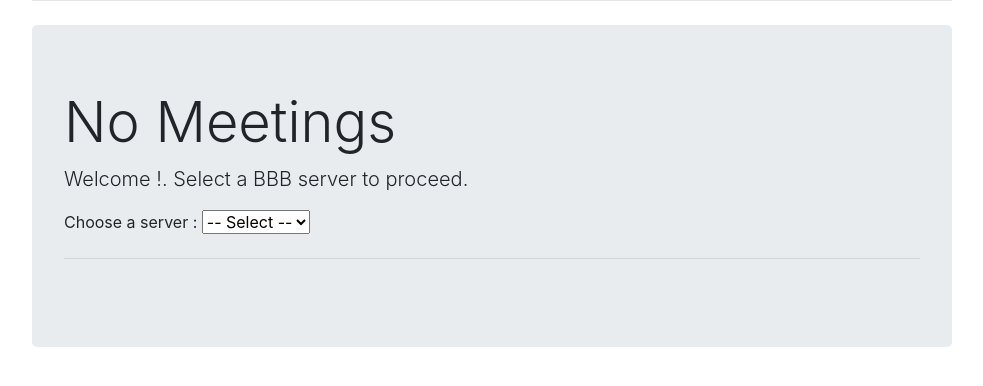
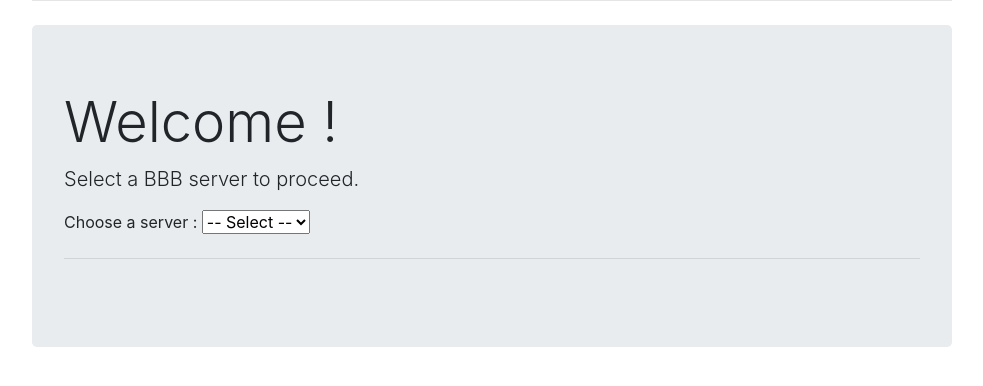
Before and after one commit to sriharshamvs/BlueCoat, a Django app: template meetings/templates/meetings/home.html in a window 1280 px wide. Shown: the part 56-442 px from the top of the page, without its empty margins (148-1131 px from the left). Run offline with Django 3.2, Linux system fonts and the light colour scheme; the template is opened without the code that fills it, so the values that code supplies are empty; some libraries are stand-ins or nearby versions.

Commit message:
Changed No Meetings Page, Added user log

```diff
--- a/meetings/templates/meetings/home.html
+++ b/meetings/templates/meetings/home.html
@@ -9,8 +9,8 @@
 {% block content %}
 
 <div class="jumbotron">
-  <h1 class="display-4">No Meetings</h1>
-  <p class="lead">Welcome !. Select a BBB server to proceed.</p>
+  <h1 class="display-4">Welcome !</h1>
+  <p class="lead">Select a BBB server to proceed.</p>
   Choose a server :
 <select id="server_select" onchange="changeServer();">
   <option value='' selected>-- Select --</option>
```
